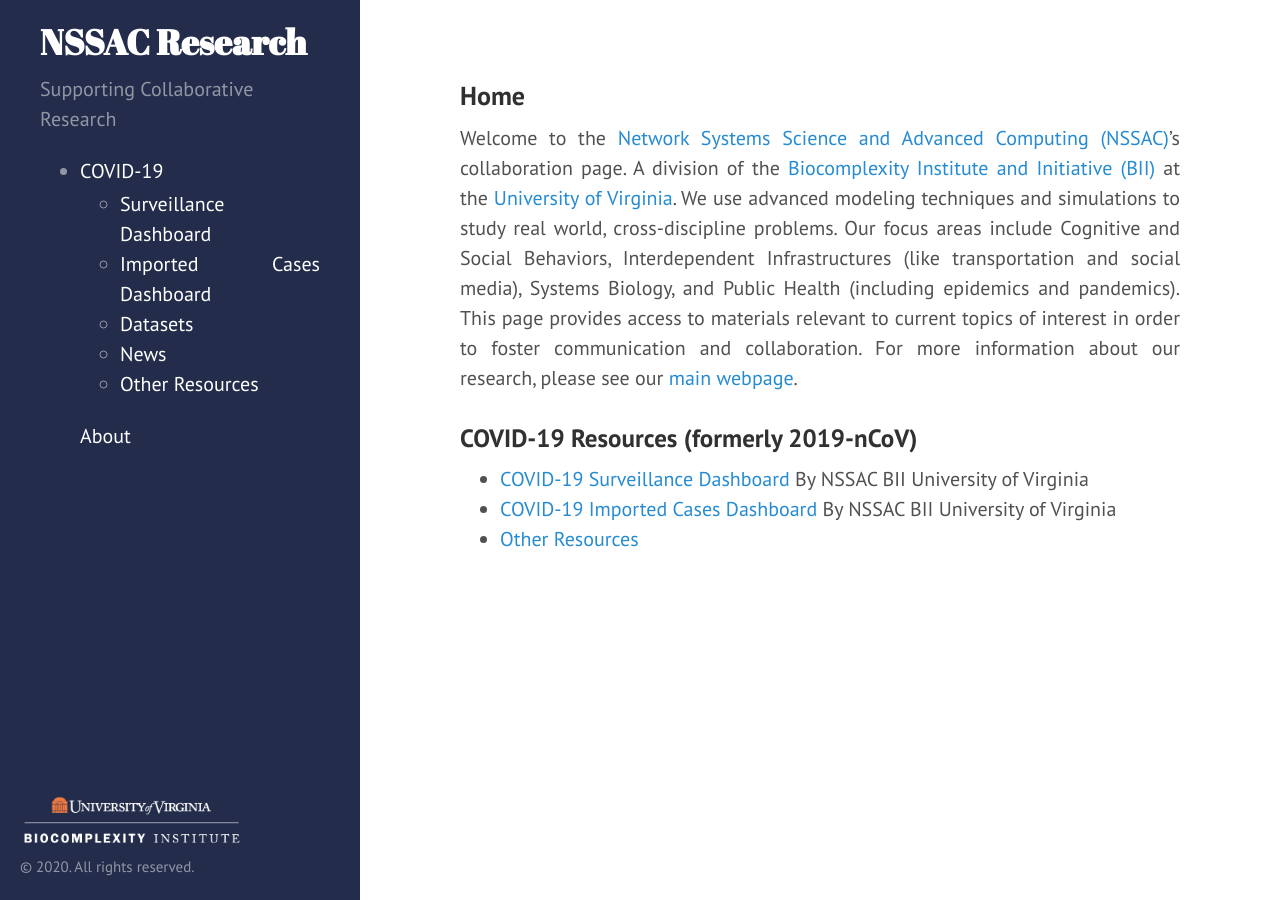
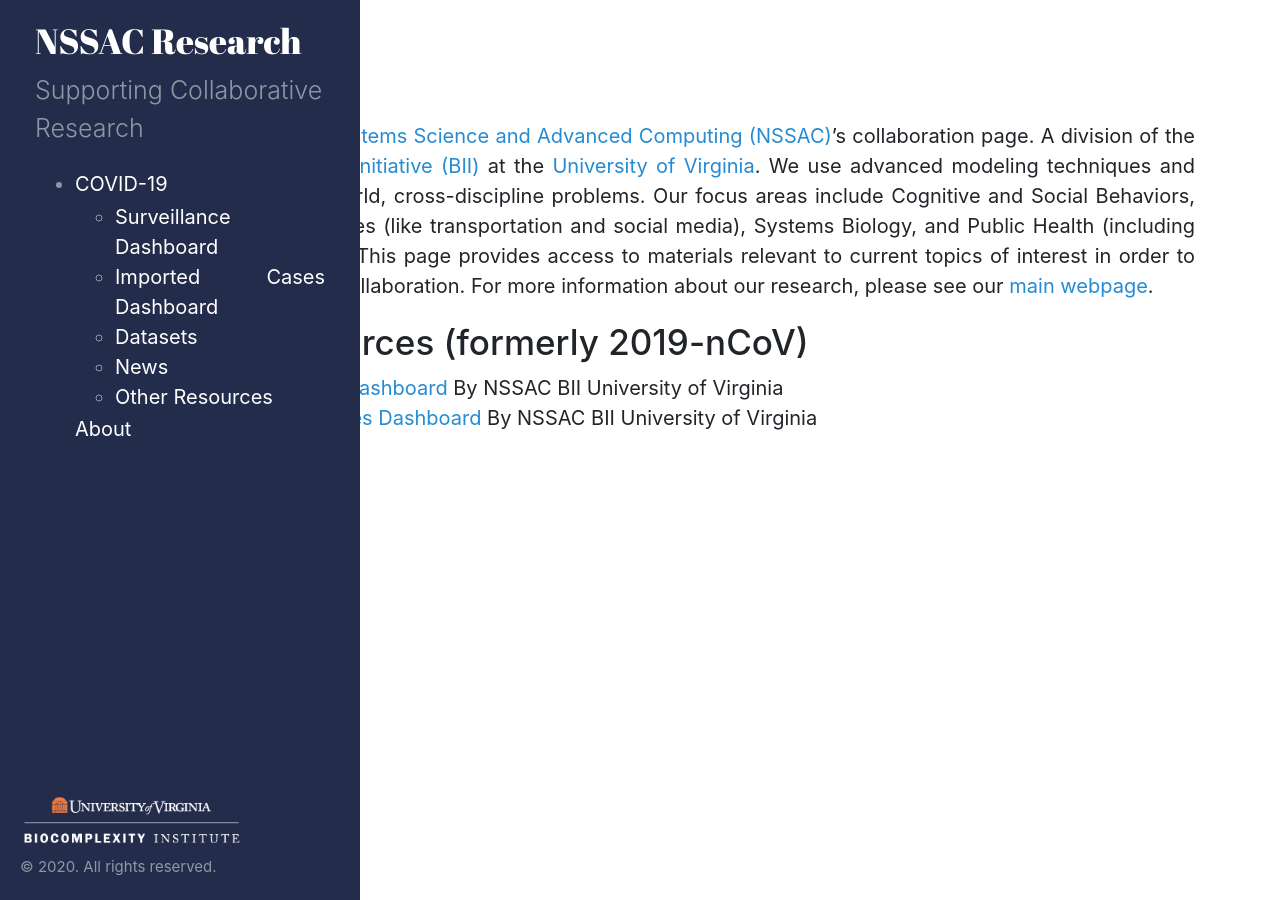
Before and after one commit to mehta-gaurav/mehta-gaurav.github.io, a Jekyll site: the page built from index.md, in a window 1280 px wide. Built offline with Jekyll 4.4.1, drawn with Linux system fonts in a browser that asks for light colours.

Commit message:
Adding Bootstrap

```diff
--- a/_includes/head.html
+++ b/_includes/head.html
@@ -19,6 +19,8 @@
   <link rel="stylesheet" href="{{ site.baseurl }}public/css/syntax.css">
   <link rel="stylesheet" href="{{ site.baseurl }}public/css/hyde.css">
   <link rel="stylesheet" href="http://fonts.googleapis.com/css?family=PT+Sans:400,400italic,700|Abril+Fatface">
+  <link rel="stylesheet" href="https://maxcdn.bootstrapcdn.com/bootstrap/4.0.0/css/bootstrap.min.css" integrity="sha384-Gn5384xqQ1aoWXA+058RXPxPg6fy4IWvTNh0E263XmFcJlSAwiGgFAW/dAiS6JXm" crossorigin="anonymous">
+  <script src="https://maxcdn.bootstrapcdn.com/bootstrap/4.0.0/js/bootstrap.min.js" integrity="sha384-JZR6Spejh4U02d8jOt6vLEHfe/JQGiRRSQQxSfFWpi1MquVdAyjUar5+76PVCmYl" crossorigin="anonymous"></script>
 
   <!-- Icons -->
   <link rel="apple-touch-icon-precomposed" sizes="144x144" href="{{ site.baseurl }}public/apple-touch-icon-144-precomposed.png">
```
